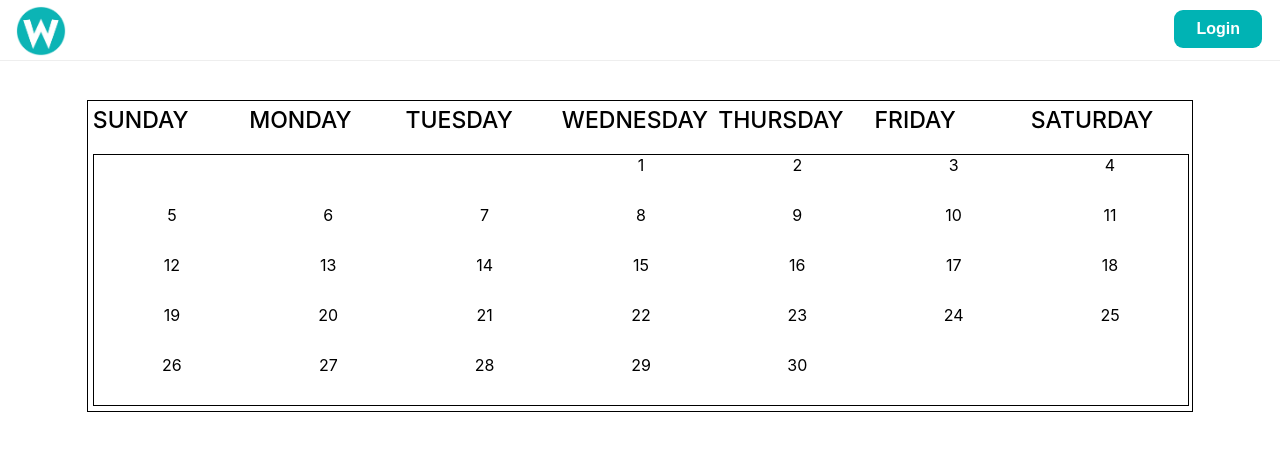
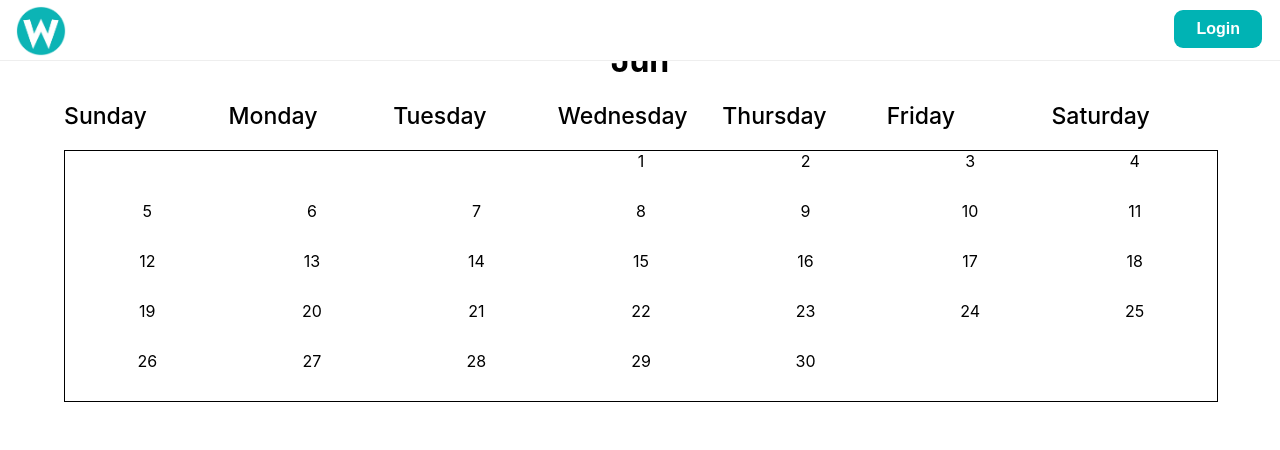
Before and after one commit to InceptionUProject3/Wink, a React (Create React App) app: page /monthlyCalendar in a window 1280 px wide. Shown: the top 450 px of the page. Built offline with nearby package versions, Linux system fonts and the light colour scheme; no server answers.

Commit message:
Displaying Month in Calendar

```diff
--- a/src/components/calendar/monthlyCalendar/monthlyCalendar.js
+++ b/src/components/calendar/monthlyCalendar/monthlyCalendar.js
@@ -1,7 +1,8 @@
 import React, { useEffect, useState } from "react";
 import moment from "moment";
-import { Container, style } from "@mui/system";
-//import "./monthCalender/mainGridStyle"
+import { Container } from "@mui/system";
+
+
 
 const MonthlyCalendar = () => {
   const weekdayHeaders = [
@@ -15,6 +16,7 @@ const MonthlyCalendar = () => {
   ];
 
   const [today, setToday] = useState(moment());
+  const [monInCalendar, setMonInCalendar] = useState(moment());
   const [nav, setNav] = useState(0);
   const theDate = new Date();
   const month = theDate.getMonth();
@@ -22,6 +24,9 @@ const MonthlyCalendar = () => {
   const daysInMonth = new Date(year, month + 1, 0).getDate();
   const firstDayOfMonth = new Date(year, month, 1);
   const [monthsArray, setMonthsArray] = useState();
+
+  //console.log("monthsArray in mon cal", monthsArray);
+  console.log("monInCalendar in mon cal", monInCalendar.format("MMM"));
 
   useEffect(() => {
     const dateString = firstDayOfMonth.toLocaleDateString("en-us", {
@@ -49,9 +54,6 @@ const MonthlyCalendar = () => {
         });
       }
     }
-    // console.log("padding days is", paddingDays);
-    // console.log("Days in Month is ", daysInMonth);
-    // console.log("month Array is", monthArray);
     setToday();
     setMonthsArray(monthArray);
   }, []);
@@ -66,17 +68,8 @@ const MonthlyCalendar = () => {
     gridAutoRows: "50px",
   };
 
-  // let weekdayStyle = {
-  //   backgroundColor: "var(--mainHeader)",
-  //   textAlign:"center",
-  //   display: "flex",
-  //   width: "flex",
-  //   height: "60px",
-  //   color: "var(--headerWhiteFont)",
-  // };
-
     let weekdayHeadersStyle = {
-    display : "grid",
+    display: "grid",
     width: "100%",
     textAlign: "center",
     flexWrap: "wrap",
@@ -84,48 +77,32 @@ const MonthlyCalendar = () => {
     fontSize: "larger",
     alignContent: "center",
     margin: "auto",
-    textTransform: "uppercase",
-    gridTemplateColumns: "repeat(7,1fr)"
 
+    gridTemplateColumns: "repeat(7,1fr)",
   };
 
   return (
     <div>
       <div>
-        <br/>
-        <br/>
-        <br/>
-        <br/>
-        <br/>
         <Container alignContent={"center"}>
-        <div
-          //id="container"
-          style={{
-            display:"grid",
-            padding:"5px",
-            width: "95%",
-            border: "1px solid black",
-            margin: "auto",
-          }}
-        >
-          <div  style={weekdayHeadersStyle}>
+
+          <br />
+
+            <div> <h1>{monInCalendar.format("MMM")}</h1></div>
+            <div style={weekdayHeadersStyle}>
               {weekdayHeaders.map((day, index) => {
-              return (
-                <div  style={weekdayHeadersStyle}>
-                   {day}
-                </div>
-              );
+                return <div style={weekdayHeadersStyle}>{day}</div>;
               })}
             </div>
 
-          <br/>
+            <br />
             <div style={mainGridStyle}>
               {monthsArray?.map((day, index) => {
                 // console.log("day is", day);
                 return <div>{day.value}</div>;
               })}
             </div>
-        </div>
+
         </Container>
       </div>
     </div>
```
Lines whose indentation alone changed are shown as unchanged.
